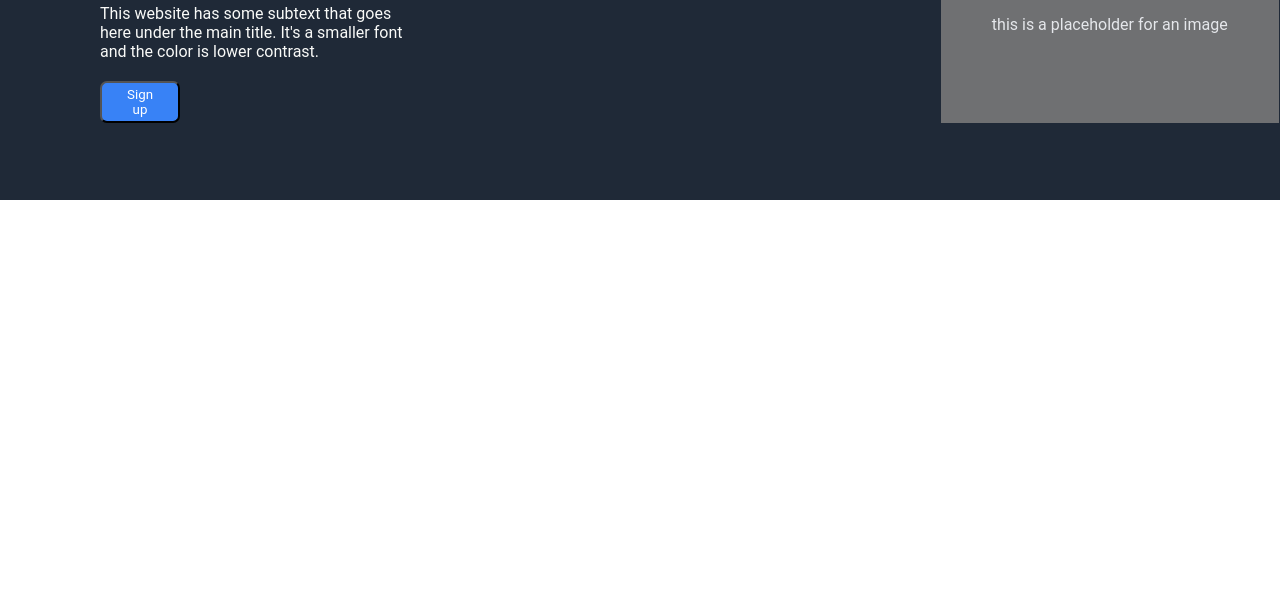
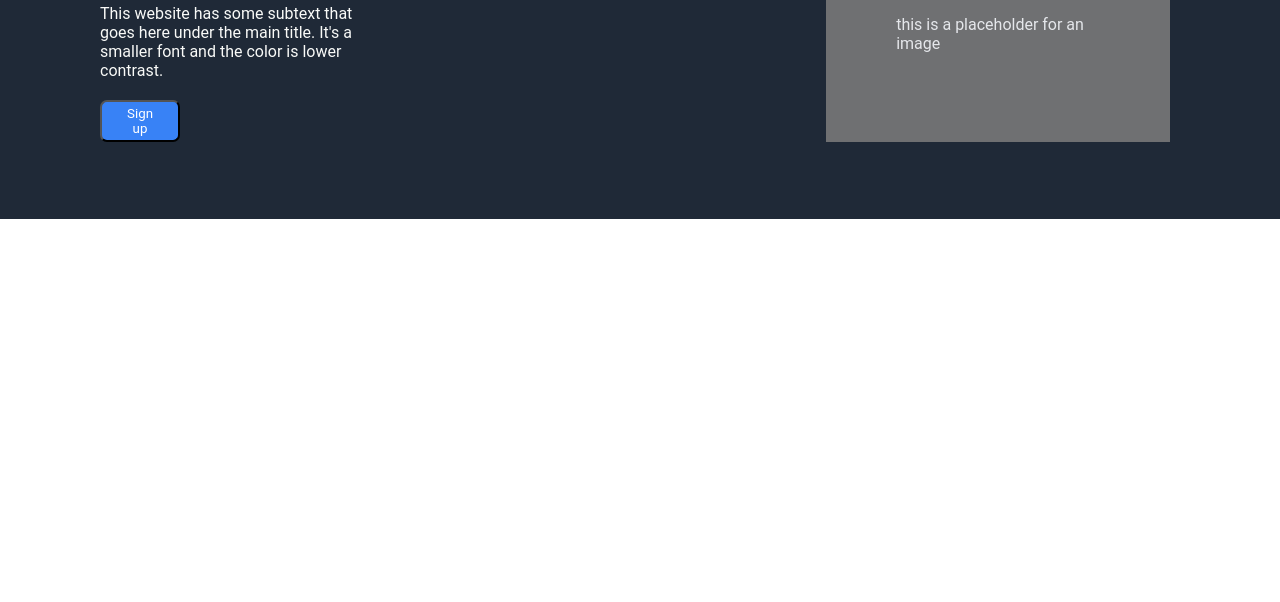
Before and after one commit to Obringerad/Landing-Page, a plain HTML site: page index.html in a window 1280 px wide. Shown: the part 198-800 px from the top of the page. Drawn offline with Linux system fonts and the light colour scheme.

Commit message:
Align container with header

```diff
--- a/style.css
+++ b/style.css
@@ -72,7 +72,8 @@ container{
     color:#e5e7eb;
     background-color: #6f7072;
     align-items: center;
-    padding:4%;
+    padding:6%;
+    justify-content: flex-end;
 }
 p{
     flex-wrap: wrap;
@@ -84,4 +85,7 @@ p{
     display: flex;
     margin-top: 6%;
     margin-bottom: 6%;
+    justify-content: flex-end;
+    margin-right: 110px;
+    justify-content: space-between;
 }
```
Also changed, not shown: index.html (+2 -0 lines).
